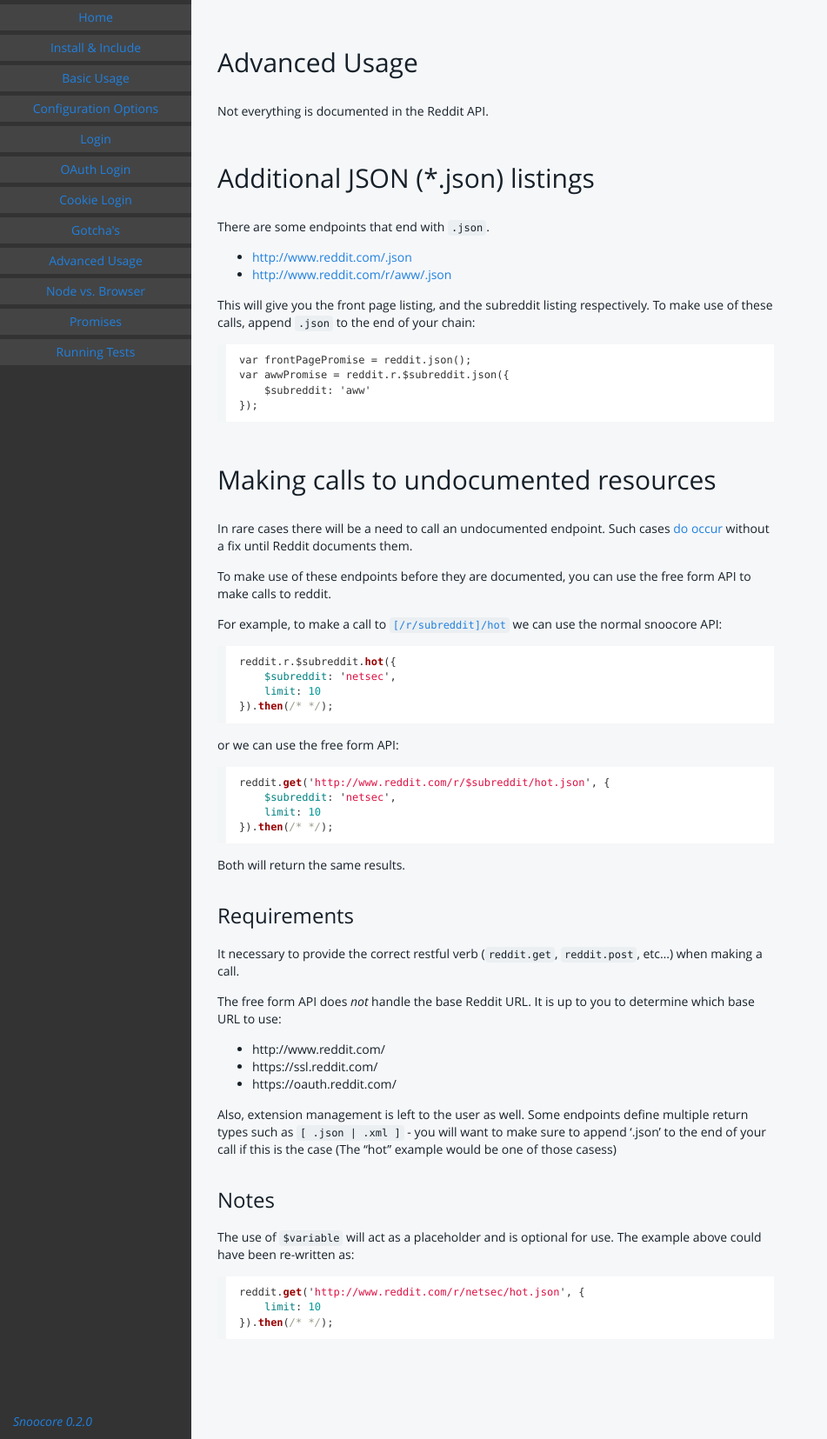
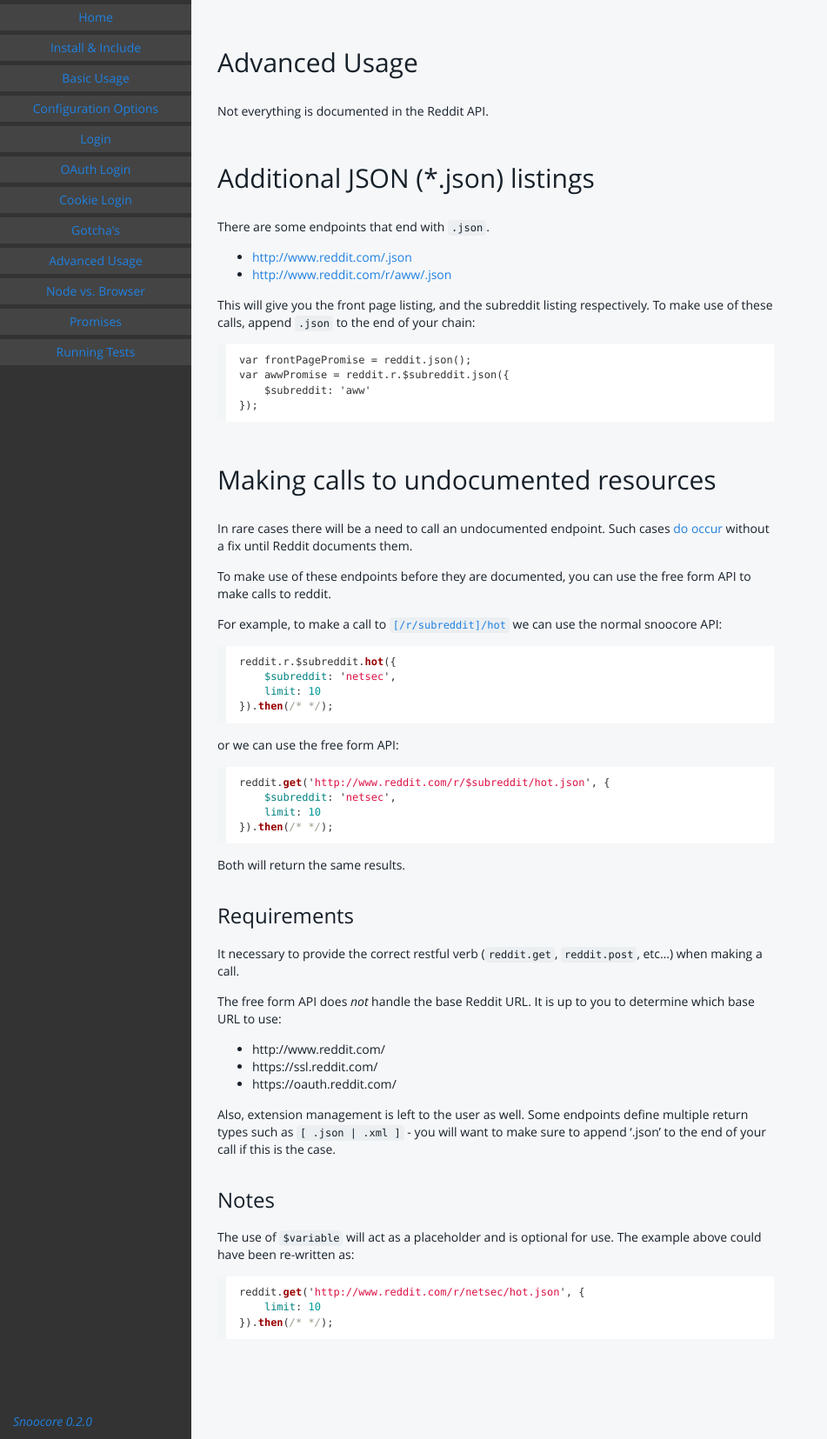
Before and after one commit to terryma/snoocore, a Jekyll site: the page built from advancedUsage.md, in a window 1280 px wide. Shown: the whole page at 87% size, without its empty margins (0-951 px from the left). Built offline with Jekyll 4.4.1, drawn with Linux system fonts in a browser that asks for light colours; Markdown is read by kramdown in place of the engine named in the settings.

Commit message:
remove reference to example

```diff
--- a/advancedUsage.md
+++ b/advancedUsage.md
@@ -59,7 +59,7 @@
  - https://ssl.reddit.com/
  - https://oauth.reddit.com/
 
-Also, extension management is left to the user as well. Some endpoints define multiple return types such as `[ .json | .xml ]` - you will want to make sure to append '.json' to the end of your call if this is the case (The "hot" example would be one of those casess)
+Also, extension management is left to the user as well. Some endpoints define multiple return types such as `[ .json | .xml ]` - you will want to make sure to append '.json' to the end of your call if this is the case.
 
 ### Notes
 
```
